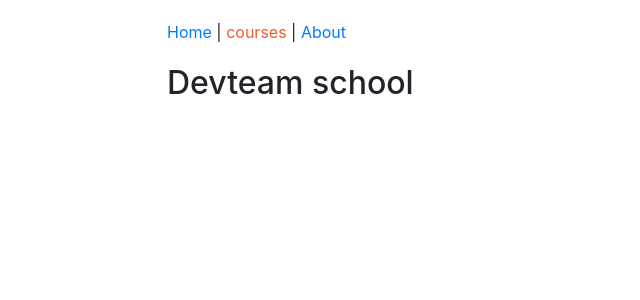
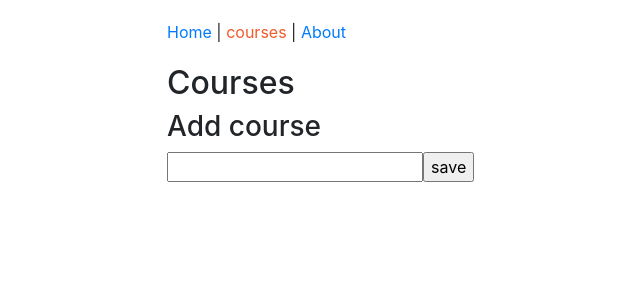
Before and after one commit to youssefelgamrani/react-redux-babel-webpack, a React app: page /courses in a window 1280 px wide. Shown: the top 300 px of the page, without its empty margins (63-703 px from the left). Built offline with nearby package versions, Linux system fonts and the light colour scheme.

Commit message:
add create course form

```diff
--- a/src/components/courses/CoursesPage.js
+++ b/src/components/courses/CoursesPage.js
@@ -1,7 +1,35 @@
 import React, { Component } from "react";
 
 export default class CoursesPage extends Component {
+  state = {
+    course: {
+      title: "",
+    },
+  };
+
+  handleChange = (event) => {
+    const course = { ...this.state.course, title: event.target.value };
+    console.log(course);
+    this.setState({ course: course });
+  };
+
+  handleSubmit = (event) => {
+    event.preventDefault();
+    console.log(this.state.course.title);
+  };
+
   render() {
-    return <h2>Devteam school</h2>;
+    return (
+      <form onSubmit={this.handleSubmit}>
+        <h2>Courses</h2>
+        <h3>Add course</h3>
+        <input
+          type="text"
+          onChange={this.handleChange}
+          value={this.state.course.title}
+        />
+        <input type="submit" value="save" />
+      </form>
+    );
   }
 }
```
